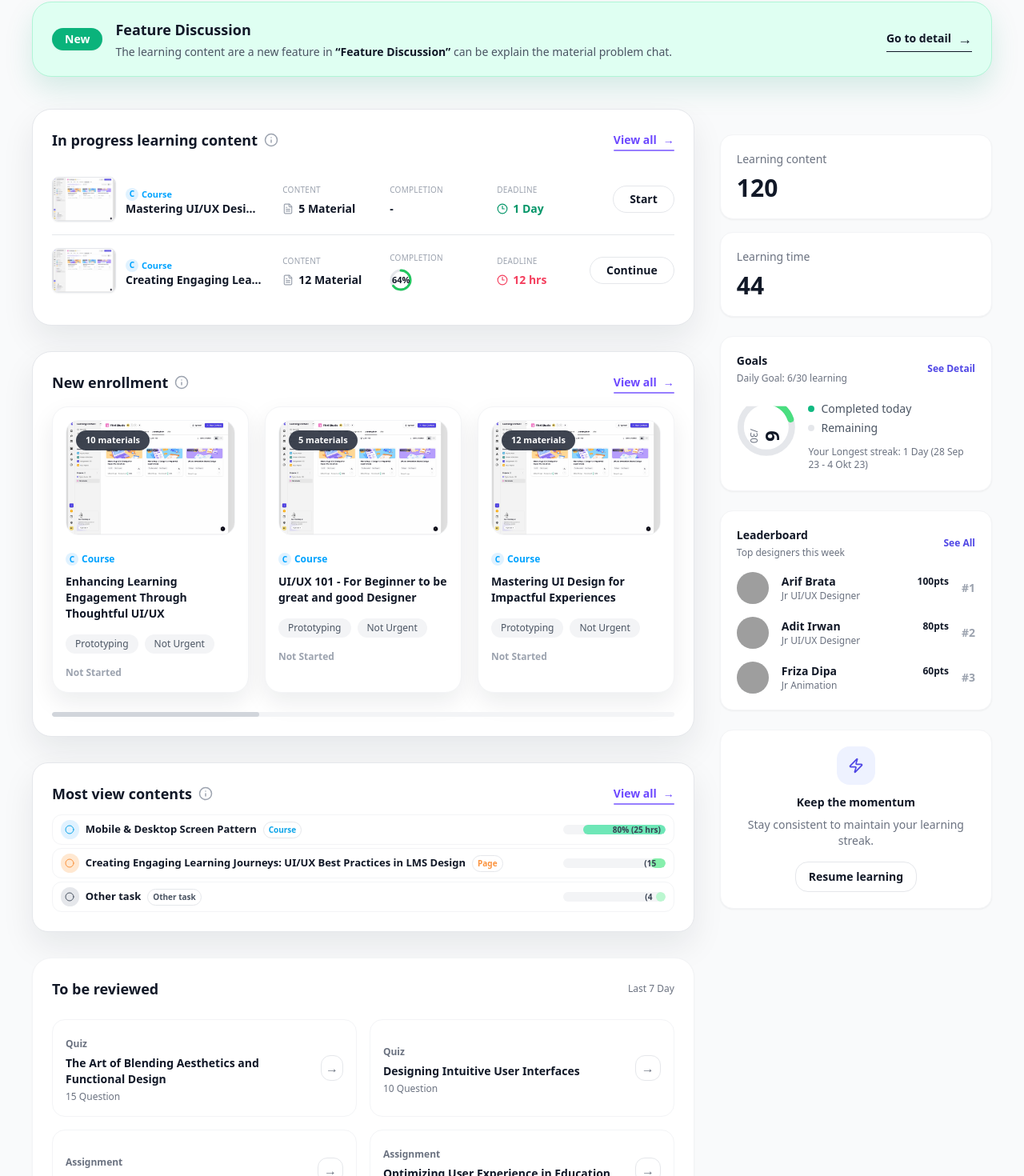
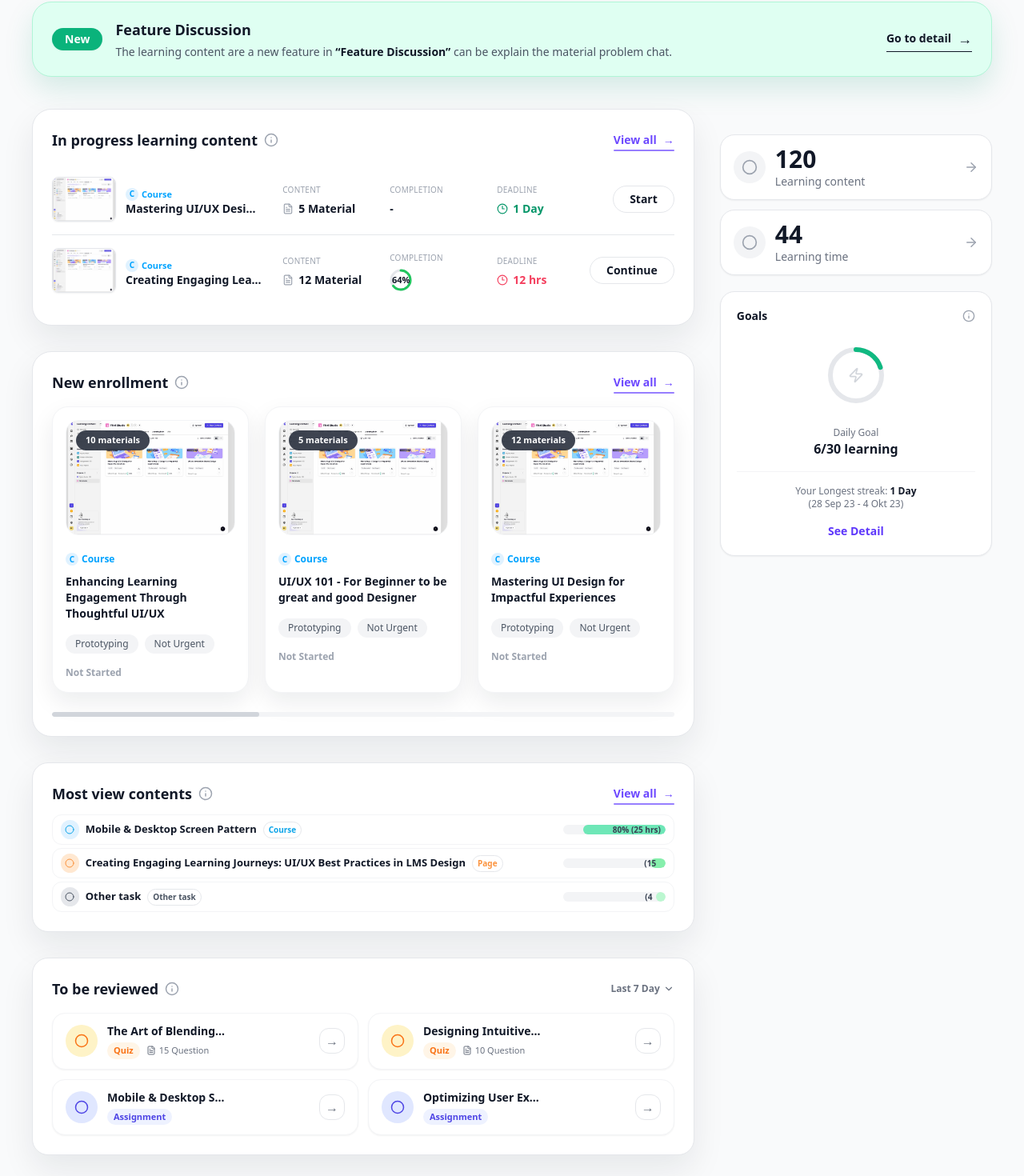
Before and after one commit to sostinewaliaula/knowledge-center, a React app: page / in a window 1280 px wide. Shown: the part 343-1813 px from the top of the page at 80% size. Built offline with nearby package versions, Linux system fonts and the light colour scheme; grey boxes are pictures that could not be loaded; the HTML template or start-up script is replaced by a standard one.

Commit message:
fixed the rigth column

```diff
--- a/src/pages/LearnerDashboard.tsx
+++ b/src/pages/LearnerDashboard.tsx
@@ -1,5 +1,5 @@
 import React from 'react';
-import { Bell, Bookmark, ChevronDown, Circle, Clock3, FileText, Info, MessageCircle, Search, ShieldCheck, Sparkles, Star, Zap } from 'lucide-react';
+import { ArrowRight, Bell, Bookmark, ChevronDown, Circle, Clock3, FileText, Info, MessageCircle, Search, ShieldCheck, Sparkles, Star, Zap } from 'lucide-react';
 
 type DashboardPage = 'learning' | 'reports' | 'learner';
 
@@ -97,19 +97,35 @@ const mostViewed = [{
 const reviewItems = [{
   title: 'The Art of Blending Aesthetics and Functional Design',
   type: 'Quiz',
-  detail: '15 Question'
+  detail: '15 Question',
+  iconBg: 'bg-[#fef3c7]',
+  iconColor: 'text-[#f97316]',
+  badgeColor: 'text-[#f97316]',
+  badgeBg: 'bg-[#fff5e7]'
 }, {
   title: 'Designing Intuitive User Interfaces',
   type: 'Quiz',
-  detail: '10 Question'
+  detail: '10 Question',
+  iconBg: 'bg-[#fef3c7]',
+  iconColor: 'text-[#f97316]',
+  badgeColor: 'text-[#f97316]',
+  badgeBg: 'bg-[#fff5e7]'
 }, {
   title: 'Mobile & Desktop Screen Pattern',
   type: 'Assignment',
-  detail: ''
+  detail: '',
+  iconBg: 'bg-[#e0e7ff]',
+  iconColor: 'text-[#4f46e5]',
+  badgeColor: 'text-[#4f46e5]',
+  badgeBg: 'bg-[#eef2ff]'
 }, {
   title: 'Optimizing User Experience in Education Apps',
   type: 'Assignment',
-  detail: ''
+  detail: '',
+  iconBg: 'bg-[#e0e7ff]',
+  iconColor: 'text-[#4f46e5]',
+  badgeColor: 'text-[#4f46e5]',
+  badgeBg: 'bg-[#eef2ff]'
 }];
 
 const leaderboard = [{
@@ -137,6 +153,9 @@ export function LearnerDashboard({
 }: LearnerDashboardProps) {
   const progressGoal = 0.2;
   const circumference = 2 * Math.PI * 32;
+  const goalValue = 6;
+  const goalTotal = 30;
+  const goalStroke = circumference * (1 - progressGoal);
   return (
     <div className="min-h-screen bg-[#f5f6fb]">
       <div className="bg-white min-h-screen shadow-sm">
@@ -422,25 +441,41 @@ export function LearnerDashboard({
                     </div>
                   </div>
 
-                  <div className="bg-white border border-gray-100 rounded-3xl p-6 shadow-sm">
-                    <div className="flex items-center justify-between mb-6">
+                  <div className="bg-white border border-gray-200 rounded-[20px] p-6 shadow-[0_18px_40px_rgba(15,23,42,0.08)]">
+                    <div className="flex items-center justify-between mb-4">
+                      <div className="flex items-center gap-2">
                         <h2 className="text-lg font-semibold text-gray-900">
                           To be reviewed
                         </h2>
-                      <span className="text-xs text-gray-500">Last 7 Day</span>
+                        <Info size={18} className="text-gray-400" />
                       </div>
-                    <div className="grid gap-4 md:grid-cols-2">
-                      {reviewItems.map(item => <div key={item.title} className="border border-gray-100 rounded-2xl p-4 flex items-center justify-between">
+                      <button className="flex items-center gap-1 text-xs font-semibold text-gray-500">
+                        Last 7 Day
+                        <ChevronDown size={14} />
+                      </button>
+                    </div>
+                    <div className="grid gap-3 md:grid-cols-2">
+                      {reviewItems.map(item => <div key={item.title} className="flex items-center justify-between rounded-2xl border border-gray-100 bg-white px-4 py-3 shadow-sm">
+                          <div className="flex items-center gap-3">
+                            <div className={`w-10 h-10 rounded-full flex items-center justify-center ${item.iconBg}`}>
+                              <Circle size={18} className={item.iconColor} />
+                            </div>
                             <div>
-                            <span className="text-xs font-semibold text-gray-500">
+                              <div className="flex items-center gap-2">
+                                <h3 className="text-sm font-semibold text-gray-900 truncate max-w-[150px]">
+                                  {item.title}
+                                </h3>
+                              </div>
+                              <div className="flex items-center gap-2 mt-1">
+                                <span className={`text-[11px] font-semibold px-2 py-0.5 rounded-full ${item.badgeBg} ${item.badgeColor}`}>
                                   {item.type}
                                 </span>
-                            <h3 className="text-sm font-semibold text-gray-900 mt-1">
-                              {item.title}
-                            </h3>
-                            {item.detail && <p className="text-xs text-gray-500 mt-1">
+                                {item.detail && <div className="flex items-center gap-1 text-[11px] text-gray-500">
+                                    <FileText size={12} />
                                     {item.detail}
-                              </p>}
+                                  </div>}
+                              </div>
+                            </div>
                           </div>
                           <button className="w-8 h-8 rounded-xl border border-gray-200 flex items-center justify-center text-gray-500">
                             →
@@ -451,117 +486,63 @@ export function LearnerDashboard({
                 </div>
               </section>
 
-              <aside className="space-y-6 pt-8">
-                <div className="space-y-4">
-                  <div className="bg-white rounded-2xl border border-gray-100 p-5 shadow-sm">
+              <aside className="space-y-5 pt-8">
+                <div className="space-y-3">
+                  <div className="flex items-center justify-between rounded-[18px] border border-gray-200 bg-white px-4 py-3 shadow-sm">
+                    <div className="flex items-center gap-3">
+                      <div className="w-10 h-10 rounded-full bg-gray-100 flex items-center justify-center text-gray-400">
+                        <Circle size={20} />
+                      </div>
+                      <div>
+                        <div className="text-3xl font-semibold text-gray-900">120</div>
                         <div className="text-sm text-gray-500">Learning content</div>
-                    <div className="text-3xl font-semibold text-gray-900 mt-2">
-                      120
                       </div>
                     </div>
-                  <div className="bg-white rounded-2xl border border-gray-100 p-5 shadow-sm">
+                    <ArrowRight size={18} className="text-gray-400" />
+                  </div>
+                  <div className="flex items-center justify-between rounded-[18px] border border-gray-200 bg-white px-4 py-3 shadow-sm">
+                    <div className="flex items-center gap-3">
+                      <div className="w-10 h-10 rounded-full bg-gray-100 flex items-center justify-center text-gray-400">
+                        <Circle size={20} />
+                      </div>
+                      <div>
+                        <div className="text-3xl font-semibold text-gray-900">44</div>
                         <div className="text-sm text-gray-500">Learning time</div>
-                    <div className="text-3xl font-semibold text-gray-900 mt-2">
-                      44
                       </div>
+                    </div>
+                    <ArrowRight size={18} className="text-gray-400" />
                   </div>
                 </div>
 
-                <div className="bg-white rounded-2xl border border-gray-100 p-5 shadow-sm">
-                  <div className="flex items-center justify-between mb-2">
+                <div className="bg-white rounded-[18px] border border-gray-200 p-5 shadow-sm text-center space-y-4">
+                  <div className="flex items-center justify-between">
+                    <div className="text-sm font-semibold text-gray-900">Goals</div>
+                    <Info size={16} className="text-gray-400" />
+                  </div>
+                  <div className="flex flex-col items-center gap-4">
+                    <div className="relative w-24 h-24">
+                      <svg className="w-full h-full -rotate-90">
+                        <circle cx="48" cy="48" r="32" fill="none" stroke="#e5e7eb" strokeWidth="6" />
+                        <circle cx="48" cy="48" r="32" fill="none" stroke="#10b981" strokeWidth="6" strokeDasharray={`${circumference}`} strokeDashoffset={goalStroke} strokeLinecap="round" />
+                      </svg>
+                      <div className="absolute inset-0 flex items-center justify-center">
+                        <Zap size={20} className="text-gray-300" />
+                      </div>
+                    </div>
                     <div>
-                      <div className="text-sm font-semibold text-gray-900">
-                        Goals
+                      <div className="text-xs text-gray-500">Daily Goal</div>
+                      <div className="text-base font-semibold text-gray-900">6/30 learning</div>
                     </div>
-                      <p className="text-xs text-gray-500 mt-1">
-                        Daily Goal: 6/30 learning
-                      </p>
+                    <div className="w-full h-px bg-gray-100" />
+                    <div className="text-xs text-gray-500">
+                      Your Longest streak:{' '}
+                      <span className="font-semibold text-gray-900">1 Day</span>
+                      <div>(28 Sep 23 - 4 Okt 23)</div>
                     </div>
-                    <button className="text-xs font-semibold text-indigo-600">
+                    <button className="text-sm font-semibold text-[#5e37fb]">
                       See Detail
                     </button>
                   </div>
-                  <div className="flex items-center gap-4 mt-4">
-                    <div className="relative w-24 h-24">
-                      <svg className="w-full h-full -rotate-90">
-                        <circle cx="48" cy="48" r="32" fill="none" stroke="#e5e7eb" strokeWidth="8" />
-                        <circle cx="48" cy="48" r="32" fill="none" stroke="#4ade80" strokeWidth="8" strokeDasharray={`${circumference * progressGoal} ${circumference}`} strokeLinecap="round" />
-                      </svg>
-                      <div className="absolute inset-0 flex items-center justify-center flex-col rotate-90">
-                        <span className="text-2xl font-semibold text-gray-900">
-                          6
-                        </span>
-                        <span className="text-xs text-gray-500">/30</span>
-                      </div>
-                    </div>
-                    <div className="space-y-1 text-sm">
-                      <div className="flex items-center gap-2">
-                        <span className="w-2 h-2 rounded-full bg-emerald-500" />
-                        <span className="text-gray-600">Completed today</span>
-                      </div>
-                      <div className="flex items-center gap-2">
-                        <span className="w-2 h-2 rounded-full bg-gray-200" />
-                        <span className="text-gray-600">Remaining</span>
-                      </div>
-                      <div className="text-xs text-gray-500 pt-2">
-                        Your Longest streak: 1 Day (28 Sep 23 - 4 Okt 23)
-                      </div>
-                    </div>
-                  </div>
-                </div>
-
-                <div className="bg-white rounded-2xl border border-gray-100 p-5 shadow-sm">
-                  <div className="flex items-center justify-between mb-4">
-                    <div>
-                      <div className="text-sm font-semibold text-gray-900">
-                        Leaderboard
-                      </div>
-                      <p className="text-xs text-gray-500 mt-1">
-                        Top designers this week
-                      </p>
-                    </div>
-                    <button className="text-xs font-semibold text-indigo-600">
-                      See All
-                    </button>
-                  </div>
-                  <div className="space-y-4">
-                    {leaderboard.map(user => <div key={user.rank} className="flex items-center gap-4">
-                        <div className="w-10 h-10 rounded-full bg-gray-100 overflow-hidden">
-                          <img src={user.avatar} alt={user.name} className="w-full h-full object-cover" />
-                        </div>
-                        <div className="flex-1">
-                          <div className="flex items-center justify-between">
-                            <span className="text-sm font-semibold text-gray-900">
-                              {user.name}
-                            </span>
-                            <span className="text-xs font-semibold text-gray-900">
-                              {user.points}pts
-                            </span>
-                          </div>
-                          <p className="text-xs text-gray-500">
-                            {user.role}
-                          </p>
-                        </div>
-                        <span className="text-sm font-semibold text-gray-400">
-                          #{user.rank}
-                        </span>
-                      </div>)}
-                  </div>
-                </div>
-
-                <div className="bg-white rounded-2xl border border-gray-100 p-5 shadow-sm text-center">
-                  <div className="w-12 h-12 mx-auto rounded-2xl bg-indigo-50 text-indigo-600 flex items-center justify-center mb-3">
-                    <Zap size={20} />
-                  </div>
-                  <h3 className="text-sm font-semibold text-gray-900">
-                    Keep the momentum
-                  </h3>
-                  <p className="text-sm text-gray-500 mt-2">
-                    Stay consistent to maintain your learning streak.
-                  </p>
-                  <button className="mt-4 inline-flex items-center justify-center gap-2 px-4 py-2 rounded-2xl border border-gray-200 text-sm font-semibold text-gray-900 hover:bg-gray-50">
-                    Resume learning
-                  </button>
                 </div>
               </aside>
             </div>
```
Lines whose indentation alone changed are shown as unchanged.
